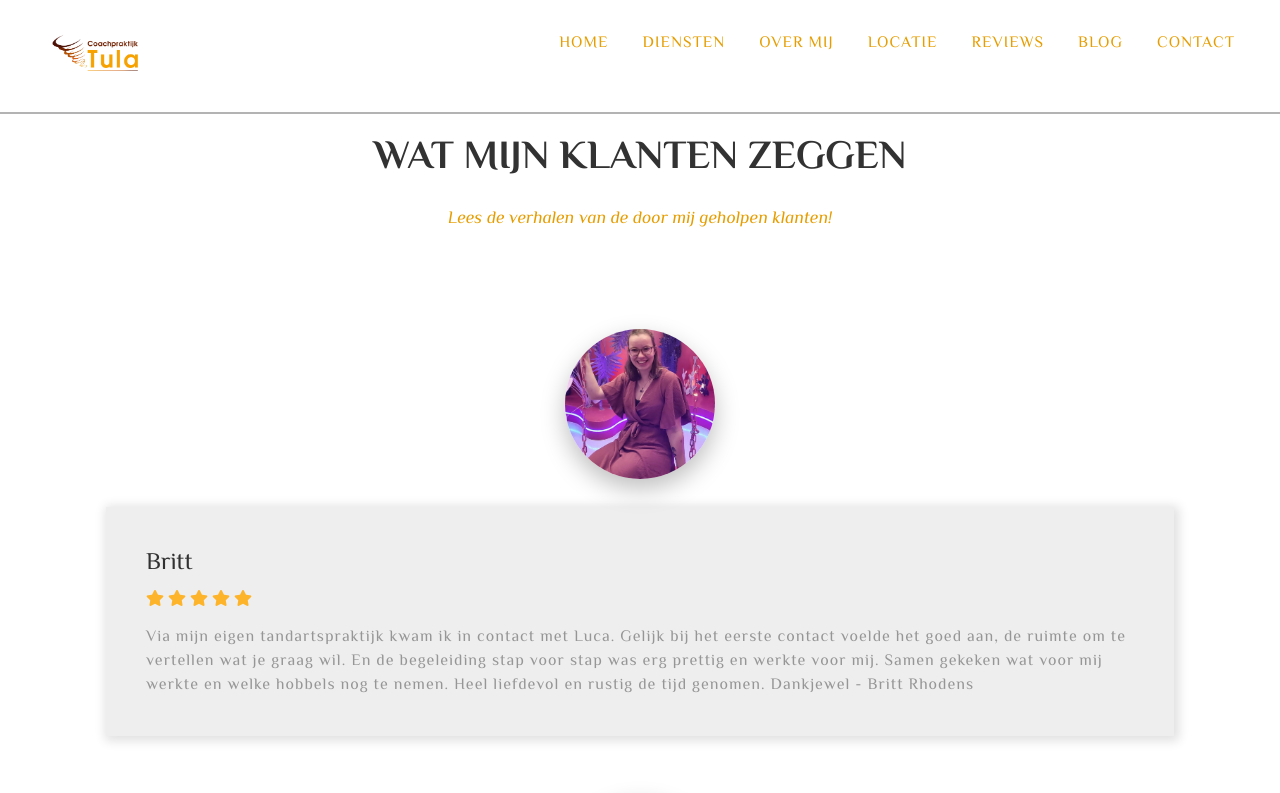
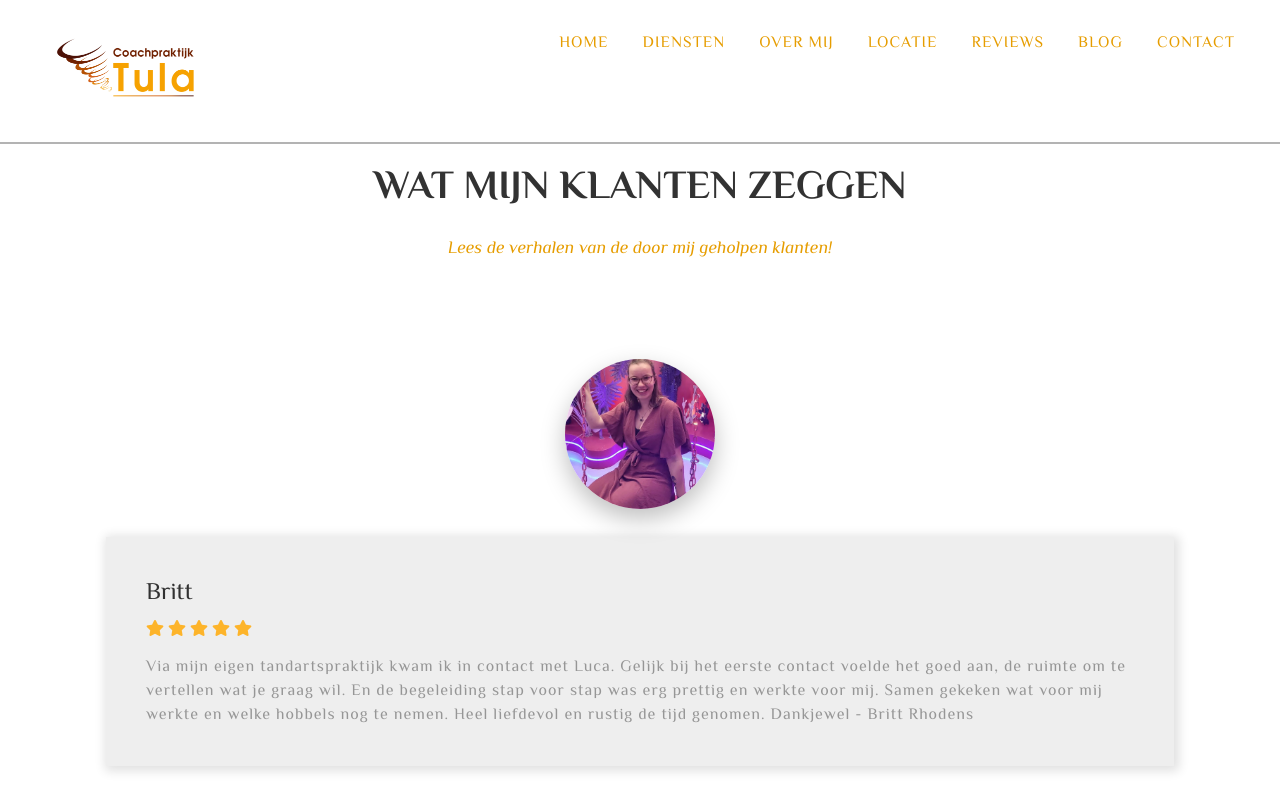
Before and after one commit to CoderFa2/websiteangst2, a plain HTML site: page public/review.html in a window 1280 px wide. Shown: the top 793 px of the page. Drawn offline with nearby package versions, Linux system fonts and the light colour scheme; a script that the page names is missing.

Commit message:
Update review.html

```diff
--- a/public/review.html
+++ b/public/review.html
@@ -19,7 +19,7 @@
         <div class="header-container">
             <div class="site-logo">
                 <a href="images/Tula_logo-1-scaled.jpg" width="140">
-                    <img src="images/Tula_logo-1-scaled.jpg" alt="Logo" width="100">
+                    <img src="images/Tula_logo-1-scaled.jpg" alt="Logo" width="160">
                 </a>
             </div>
 
```
